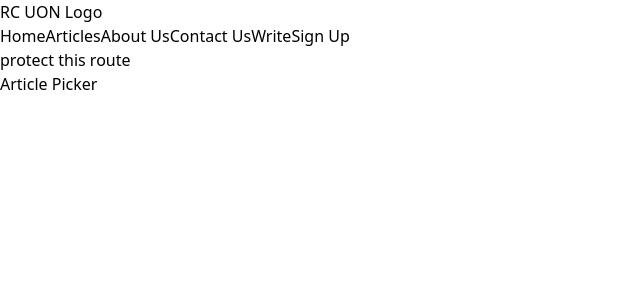
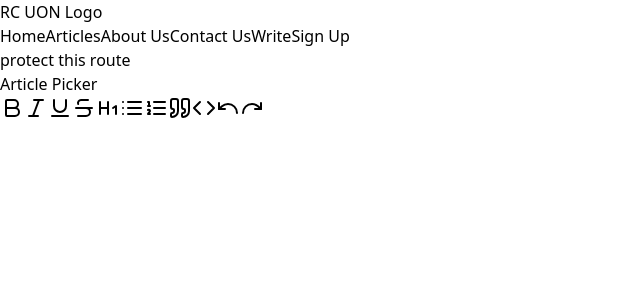
Before and after one commit to uniterriziki/RC_website, a Next.js app: page /write in a window 1280 px wide. Shown: the top 300 px of the page, without its empty margins (0-640 px from the left). Built offline with nearby package versions, Linux system fonts and the light colour scheme.

Commit message:
feat(rich-text editor): created the editor components

```diff
--- a/components/richtext-ui/ArticlePicker.jsx
+++ b/components/richtext-ui/ArticlePicker.jsx
@@ -2,21 +2,35 @@
 
 import Tiptap from "./Tiptap";
 import React, { useState } from "react";
+import { uuidv4 } from "uuid";
 
 const ArticlePicker = () => {
   const [content, setContent] = useState("");
   const handleContentChange = (reason) => {
     setContent(reason);
   };
+
+  const handleSubmit = (e) => {
+    e.preventDefault();
+    const data = {
+      id: 1, //Universally unique identifier, is 36 bit BSON type
+      content: content,
+    };
+    console.log(data); //check if data is actually being pushed locally
+  };
+
   return (
     <div>
-      <form className="max-w-3xl w-full grid place-items-center mx-auto pt-10 mb-10">
+      <form
+        onSubmit={handleSubmit}
+        className="max-w-3xl w-full grid place-items-center mx-auto pt-10 mb-10"
+      >
         <div className="text-3xl text-center text-sky-300 mb-10">
           Article Picker
         </div>
         <Tiptap
           content={content}
-          onChange={(nexContent) => handleContentChange(newContent)}
+          onChange={(newContent) => handleContentChange(newContent)}
         />
       </form>
     </div>
--- a/components/richtext-ui/Tiptap.jsx
+++ b/components/richtext-ui/Tiptap.jsx
@@ -3,17 +3,19 @@
 import { useEditor, EditorContent } from "@tiptap/react";
 import StarterKit from "@tiptap/starter-kit";
 import Toolbar from "./Toolbar";
+import Underline from "@tiptap/extension-underline"; //standalone tiptap lib for underline
+import Blockquote from "@tiptap/extension-blockquote";
 
 const Tiptap = ({ onChange, content }) => {
   const handleContentChange = (newContent) => {
     onChange(newContent);
   };
   const editor = useEditor({
-    extensions: [StarterKit],
+    extensions: [StarterKit, Underline, Blockquote],
     editorProps: {
       attributes: {
         className:
-          " flex flex-col px-4 py-3 justify-start border-b border-r border-l border-gray-700 text-gray-400 items-start w-full gap-3 font-medium text-[16px] pt-4 rounded-bl-md rounded-br-md outline-none",
+          "flex flex-col px-4 py-3 justify-start border-b border-r border-l border-gray-700 text-gray-400 items-start w-full h-10 gap-3 font-medium text-[16px] pt-4 rounded-bl-md rounded-br-md",
       },
     },
     onUpdate: ({ editor }) => {
@@ -24,7 +26,11 @@ const Tiptap = ({ onChange, content }) => {
   return (
     <div className="w-full px-4">
       <Toolbar editor={editor} content={content} />
-      <EditorContent style={{ whiteSpace: "pre-line" }} editor={editor} />
+      <EditorContent
+        style={{ whiteSpace: "pre-line" }}
+        editor={editor}
+        className="border-gray-800 border-2"
+      />
     </div>
   );
 };
--- a/components/richtext-ui/Toolbar.jsx
+++ b/components/richtext-ui/Toolbar.jsx
@@ -10,7 +10,9 @@ import {
   Undo,
   Redo,
   Code,
+  Heading1
 } from "lucide-react";
+
 import { Editor } from "@tiptap/react";
 
 const Toolbar = ({ editor, content }) => {
@@ -19,7 +21,182 @@ const Toolbar = ({ editor, content }) => {
   }
   return (
     <div className="px-4 py-3 rounded-tl-md rounded-tr-md flex justify-between items-start gap-5 w-full flex-wrap border border-gray-700">
-      <div className="flex justify-start items-center gap-5 w-full lg:w-10/12 flex-wrap"></div>
+      <div className="flex justify-start items-center gap-5 w-full lg:w-10/12 flex-wrap">
+        {/* #### Bold Button #### */}
+        <button
+          onClick={(e) => {
+            e.preventDefault(); //prevent the button from refreshing the page.
+            editor.chain().focus().toggleBold().run();
+          }}
+          className={
+            editor.isActive("bold")
+              ? "bg-sky-700 text-white p-2 rounded-lg"
+              : "text-sky-400"
+          }
+        >
+          <Bold className="w-5 h-5" />
+        </button>
+
+        {/* #### Italic Button #### */}
+        <button
+          onClick={(e) => {
+            e.preventDefault(); //prevent the button from refreshing the page.
+            editor.chain().focus().toggleItalic().run();
+          }}
+          className={
+            editor.isActive("italic")
+              ? "bg-sky-700 text-white p-2 rounded-lg"
+              : "text-sky-400"
+          }
+        >
+          <Italic className="w-5 h-5" />
+        </button>
+
+        {/* #### Underline Button #### */}
+        <button
+          onClick={(e) => {
+            e.preventDefault(); //prevent the button from refreshing the page.
+            editor.chain().focus().toggleUnderline().run();
+          }}
+          className={
+            editor.isActive("underline")
+              ? "bg-sky-700 text-white p-2 rounded-lg"
+              : "text-sky-400"
+          }
+        >
+          <Underline className="w-5 h-5" />
+        </button>
+
+        {/* #### Strikethrough Button #### */}
+        <button
+          onClick={(e) => {
+            e.preventDefault(); //prevent the button from refreshing the page.
+            editor.chain().focus().toggleStrike().run();
+          }}
+          className={
+            editor.isActive("strike")
+              ? "bg-sky-700 text-white p-2 rounded-lg"
+              : "text-sky-400"
+          }
+        >
+          <Strikethrough className="w-5 h-5" />
+        </button>
+
+        {/* #### Heading2 Button #### */}
+        <button
+          onClick={(e) => {
+            e.preventDefault(); //prevent the button from refreshing the page.
+            editor.chain().focus().toggleHeading({level: 1 }).run();
+          }}
+          className={
+            editor.isActive("heading", { level: 1 })
+              ? "bg-sky-700 text-white p-2 rounded-lg"
+              : "text-sky-400"
+          }
+        >
+          <Heading1 className="w-5 h-5" />
+        </button>
+
+        {/* #### unordered Bullet List Button #### */}
+        <button
+          onClick={(e) => {
+            e.preventDefault(); //prevent the button from refreshing the page.
+            editor.chain().focus().toggleBulletList().run();
+          }}
+          className={
+            editor.isActive("bulletList")
+              ? "bg-sky-700 text-white p-2 rounded-lg"
+              : "text-sky-400"
+          }
+        >
+          <List className="w-5 h-5" />
+        </button>
+
+        {/* #### Ordered number list Button #### */}
+        <button
+          onClick={(e) => {
+            e.preventDefault(); //prevent the button from refreshing the page.
+            editor.chain().focus().toggleOrderedList().run();
+          }}
+          className={
+            editor.isActive("orderedList")
+              ? "bg-sky-700 text-white p-2 rounded-lg"
+              : "text-sky-400"
+          }
+        >
+          <ListOrdered className="w-5 h-5" />
+        </button>
+
+        {/* #### blockquote Button #### */}
+        <button
+          onClick={(e) => {
+            e.preventDefault(); //prevent the button from refreshing the page.
+            editor.chain().focus().toggleBlockQuote().run();
+          }}
+          className={
+            editor.isActive("blockquote")
+              ? "bg-sky-700 text-white p-2 rounded-lg"
+              : "text-sky-400"
+          }
+        >
+          <Quote className="w-5 h-5" />
+        </button>
+
+        {/* #### code Button #### */}
+        <button
+          onClick={(e) => {
+            e.preventDefault(); //prevent the button from refreshing the page.
+            editor.chain().focus().setCode().run();
+          }}
+          className={
+            editor.isActive("code")
+              ? "bg-sky-700 text-white p-2 rounded-lg"
+              : "text-sky-400"
+          }
+        >
+          <Code className="w-5 h-5" />
+        </button>
+
+        {/* #### Undo Button #### */}
+        <button
+          onClick={(e) => {
+            e.preventDefault(); //prevent the button from refreshing the page.
+            editor.chain().focus().undo().run();
+          }}
+          className={
+            editor.isActive("undo")
+              ? "bg-sky-700 text-white p-2 rounded-lg"
+              : "text-sky-400 hover:bg-sky-700 hover:text-white p-1 hover:rounded-lg"
+          }
+        >
+          <Undo className="w-5 h-5" />
+        </button>
+
+        {/* #### Redo Button #### */}
+        <button
+          onClick={(e) => {
+            e.preventDefault(); //prevent the button from refreshing the page.
+            editor.chain().focus().redo().run();
+          }}
+          className={
+            editor.isActive("redo")
+              ? "bg-sky-700 text-white p-2 rounded-lg"
+              : "text-sky-400 hover:bg-sky-700 hover:text-white p-1 hover:rounded-lg"
+          }
+        >
+          <Redo className="w-5 h-5" />
+        </button>
+      </div>
+
+      {/* show this button only if there is content in the editor. */}
+      {content && (
+        <button
+          type="submit"
+          className="px-4 bg-sky-700 text-white py-2 rounded-md"
+        >
+          Submit
+        </button>
+      )}
     </div>
   );
 };
--- a/package.json
+++ b/package.json
@@ -11,6 +11,8 @@
   "dependencies": {
     "-": "^0.0.1",
     "@prisma/client": "^5.11.0",
+    "@tiptap/extension-blockquote": "^2.2.4",
+    "@tiptap/extension-underline": "^2.2.4",
     "@tiptap/pm": "^2.2.4",
     "@tiptap/react": "^2.2.4",
     "@tiptap/starter-kit": "^2.2.4",
@@ -25,7 +27,8 @@
     "prisma": "^5.11.0",
     "react": "^18",
     "react-dom": "^18",
-    "react-icons": "^5.0.1"
+    "react-icons": "^5.0.1",
+    "uuidv4": "^6.2.13"
   },
   "devDependencies": {
     "autoprefixer": "^10.0.1",
```
Also changed, not shown: 1 other file (tests, documents, lock files or other folders).
